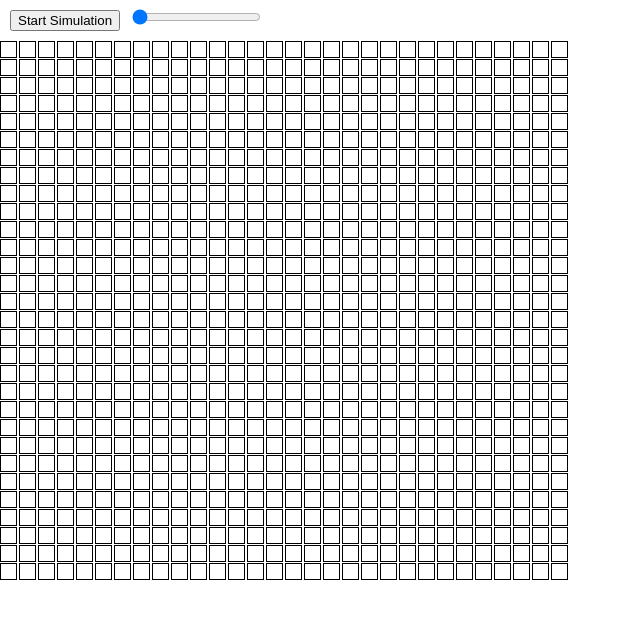
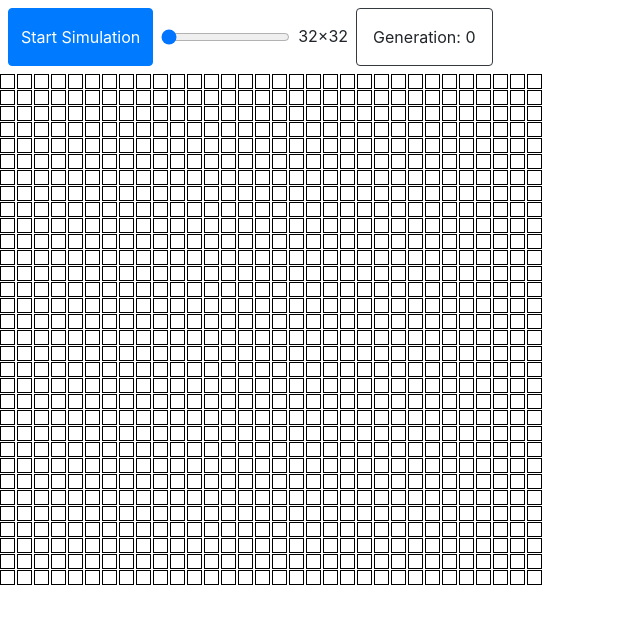
Before and after one commit to deni1688/GameOfLife, a React (Create React App) app: page / in a window 1280 px wide. Shown: the top 624 px of the page, without its empty margins (0-640 px from the left). Built offline with nearby package versions, Linux system fonts and the light colour scheme.

Commit message:
some simplifications and cleanup

```diff
--- a/public/index.html
+++ b/public/index.html
@@ -10,34 +10,13 @@
       content="Web site created using create-react-app"
     />
     <link rel="apple-touch-icon" href="%PUBLIC_URL%/logo192.png" />
-    <!--
-      manifest.json provides metadata used when your web app is installed on a
-      user's mobile device or desktop. See https://developers.google.com/web/fundamentals/web-app-manifest/
-    -->
+    <link rel="stylesheet" href="https://cdn.jsdelivr.net/npm/bootstrap@4.5.3/dist/css/bootstrap.min.css">
     <link rel="manifest" href="%PUBLIC_URL%/manifest.json" />
-    <!--
-      Notice the use of %PUBLIC_URL% in the tags above.
-      It will be replaced with the URL of the `public` folder during the build.
-      Only files inside the `public` folder can be referenced from the HTML.
-
-      Unlike "/favicon.ico" or "favicon.ico", "%PUBLIC_URL%/favicon.ico" will
-      work correctly both with client-side routing and a non-root public URL.
-      Learn how to configure a non-root public URL by running `npm run build`.
-    -->
     <title>React App</title>
   </head>
   <body>
     <noscript>You need to enable JavaScript to run this app.</noscript>
     <div id="root"></div>
-    <!--
-      This HTML file is a template.
-      If you open it directly in the browser, you will see an empty page.
 
-      You can add webfonts, meta tags, or analytics to this file.
-      The build step will place the bundled scripts into the <body> tag.
-
-      To begin the development, run `npm start` or `yarn start`.
-      To create a production bundle, use `npm run build` or `yarn build`.
-    -->
   </body>
 </html>
--- a/src/App.tsx
+++ b/src/App.tsx
@@ -2,7 +2,7 @@ import React, {useCallback, useEffect, useRef, useState} from 'react';
 
 const CELL_SIZE = 15;
 
-const ops = [
+const coords = [
     [0, 1],
     [0, -1],
     [1, -1],
@@ -13,31 +13,40 @@ const ops = [
     [-1, 0]
 ];
 
-type CellProps = { c: number, setLife: (n: number) => void };
+type CellPrcoords = { c: number, setCellState: (n: number) => void };
 
-function Cell({c, setLife}: CellProps) {
+function Cell({c, setCellState}: CellPrcoords) {
     return <div style={{
         width: CELL_SIZE + 'px',
         height: CELL_SIZE + 'px',
         border: "1pt solid black",
-        backgroundColor: c ? "#000" : "",
-    }} onClick={() => c ? setLife(0) : setLife(1)}/>;
+        backgroundColor: c ? "black" : undefined,
+    }} onClick={() => c ? setCellState(0) : setCellState(1)}/>
+}
+
+function mapGrid(gridSize: number, cellState: number) {
+    return [...Array(gridSize).keys()].map(() => Array(gridSize).fill(cellState));
 }
 
 function App() {
-    const [gridSize, setGriSize] = useState(30);
+    const [gridSize, setGriSize] = useState(32);
     const [grid, setGrid] = useState(() => {
-        return Array(gridSize).fill(0).map(() => Array(gridSize).fill(0));
+        return mapGrid(gridSize, 0);
     });
 
+
     useEffect(() => {
-        setGrid(Array(gridSize).fill(0).map(() => Array(gridSize).fill(0)))
+        setGrid(mapGrid(gridSize, 0));
     }, [gridSize]);
 
+    const [generation, setEvolutions] = useState(0);
     const [running, setRunning] = useState(false);
 
+    const generationRef = useRef(generation);
     const runningRef = useRef(running);
+
     runningRef.current = running;
+    generationRef.current = generation;
 
     const runSimulation = useCallback(() => {
         if (!runningRef.current) {
@@ -48,51 +57,62 @@ function App() {
             const gridCopy = grid.slice();
 
             gridCopy.forEach((r, ri) => r.forEach((c, ci) => {
-                let n = 0;
-                ops.forEach(([x, y]) => {
-                    const newRi = ri + x;
-                    const newCi = ci + y;
-                    if (newRi >= 0 && newRi < gridSize && newCi >= 0 && newCi < gridSize) {
-                        n += gridCopy[newRi][newCi];
+                let nSum = 0;
+                coords.forEach(([x, y]) => {
+                    const nRi = ri + x;
+                    const nCi = ci + y;
+
+                    const rowInBounds = nRi >= 0 && nRi < gridSize;
+                    const columnInBounds = nCi >= 0 && nCi < gridSize;
+
+                    if (rowInBounds && columnInBounds) {
+                        nSum += gridCopy[nRi][nCi];
                     }
                 });
 
-                if (n < 2 || n > 3) {
+                if (nSum < 2 || nSum > 3) {
                     gridCopy[ri][ci] = 0;
-                } else if (gridCopy[ri][ci] === 0 && n === 3) {
-                    gridCopy[ri][ci] = 1;
+                    return;
                 }
 
+                if (gridCopy[ri][ci] === 0 && nSum === 3) {
+                    gridCopy[ri][ci] = 1;
+                    return;
+                }
             }));
 
             return gridCopy;
         });
-
-        setTimeout(runSimulation, 1000);
-    }, []);
+        setEvolutions(generationRef.current + 1);
+        setTimeout(runSimulation, 150);
+    }, [/* do not update ever */]);
 
     return (
         <div>
-            <div>
-                <button style={{margin: '10px 10px'}} onClick={() => {
+            <div className="d-flex align-item-center p-2">
+                <button className="btn btn-primary" onClick={() => {
                     setRunning(!running);
                     runningRef.current = !running;
                     runSimulation();
                 }}>
                     {running ? 'Stop Simulation' : 'Start Simulation'}
                 </button>
-                <input disabled={running} type="range" value={gridSize} min={30} max={60}
-                       onChange={e => setGriSize(parseInt(e.target.value))}/>
+                <div className="d-flex align-item-center p-2">
+                    <input disabled={running} type="range" value={gridSize} min={32} max={64}
+                           onChange={e => setGriSize(parseInt(e.target.value))}/>
+                    <label className="ml-2 mt-2">{gridSize}&times;{gridSize}</label>
+                </div>
+                <div className="p-3 border border-dark rounded">Generation: {generation}</div>
             </div>
             <div style={{
                 display: 'grid',
                 gridTemplateColumns: `repeat(${gridSize}, ${CELL_SIZE}px)`,
-                gap: '1px 4px'
+                gap: '1px 2px'
             }}>
                 {grid.map((r, ri) => r.map((c, ci) => <Cell
                     key={`${ri}-${ci}`}
                     c={c}
-                    setLife={(v: number) => setGrid(grid => {
+                    setCellState={(v: number) => setGrid(grid => {
                         const gridCopy = grid.slice();
 
                         gridCopy[ri][ci] = v;
--- a/tsconfig.json
+++ b/tsconfig.json
@@ -10,6 +10,7 @@
     "skipLibCheck": true,
     "esModuleInterop": true,
     "allowSyntheticDefaultImports": true,
+    "downlevelIteration": true,
     "strict": true,
     "forceConsistentCasingInFileNames": true,
     "module": "esnext",
```
